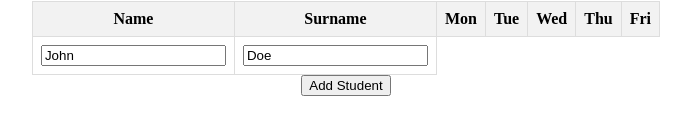
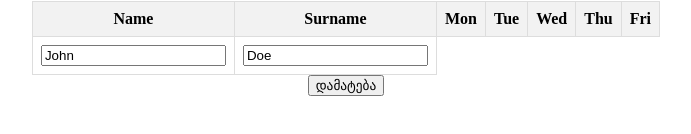
Before and after one commit to Ilonapolit/school-journal-project, a React (Vite) app: page / in a window 1280 px wide. Shown: the part 404-538 px from the top of the page, without its empty margins (294-985 px from the left). Built offline with nearby package versions, Linux system fonts and the light colour scheme.

Commit message:
titlebutton-chnage

```diff
--- a/src/App.jsx
+++ b/src/App.jsx
@@ -147,7 +147,7 @@ const App = () => {
         </tbody>
       </table>
 
-      <button onClick={addRow}>Add Student </button>
+      <button onClick={addRow}>დამატება </button>
     </div>
   );
 };
```
